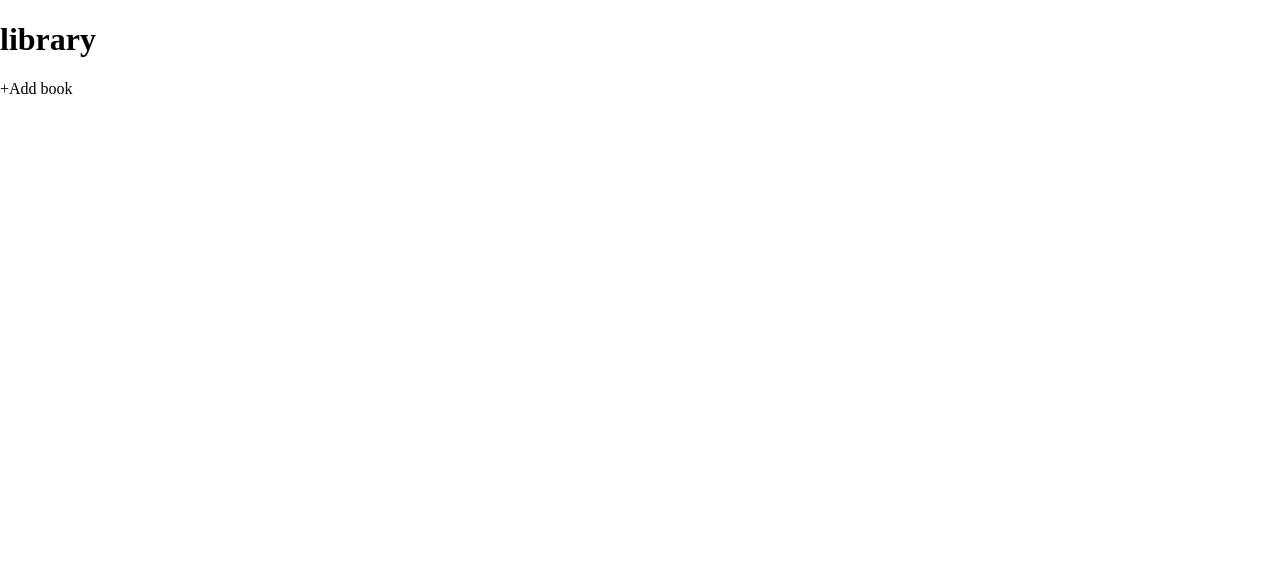
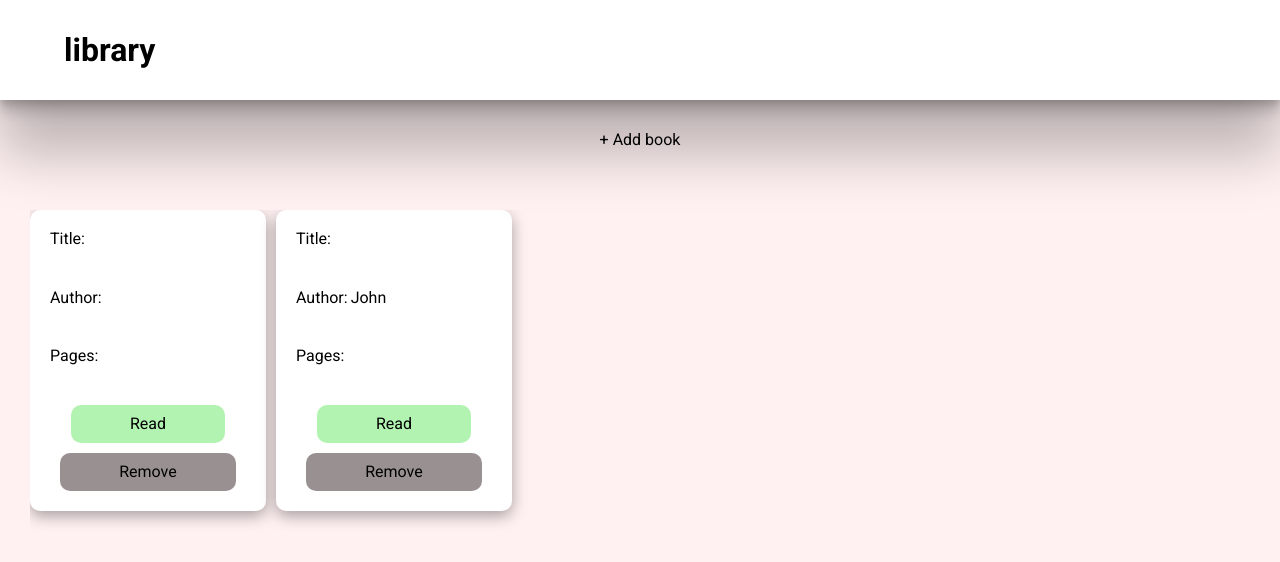
Before and after one commit to boris-pavel/odin-library, a plain HTML site: page index.html in a window 1280 px wide. Drawn offline with Linux system fonts and the light colour scheme.

Commit message:
Style page

```diff
--- a/css/style.css
+++ b/css/style.css
@@ -1,3 +1,91 @@
-.add-button::before {
-  content: "+";
+@import url("https://fonts.googleapis.com/css2?family=Roboto:wght@400;700&display=swap");
+
+* {
+  box-sizing: border-box;
+  font-family: "Roboto";
 }
+
+.container {
+  height: 100vh;
+  display: grid;
+  background-color: #fff1f2;
+  grid-template-areas:
+    "header"
+    "add-button"
+    "book-container";
+  grid-template-rows: min-content min-content 1fr;
+}
+
+.add-button {
+  grid-area: add-button;
+  height: 5rem;
+  display: flex;
+  align-items: center;
+  justify-content: center;
+}
+
+.button:hover {
+  background-color: rgba(153, 145, 145, .5);
+  padding: 1rem;
+  border-radius: 10px;
+  cursor: pointer;
+}
+
+.header {
+  grid-area: header;
+  background-color: white;
+  box-shadow: rgba(0, 0, 0, 0.25) 0px 54px 55px,
+    rgba(0, 0, 0, 0.12) 0px -12px 30px, rgba(0, 0, 0, 0.12) 0px 4px 6px,
+    rgba(0, 0, 0, 0.17) 0px 12px 13px, rgba(0, 0, 0, 0.09) 0px -3px 5px;
+}
+
+.header h1 {
+  padding: 0.8%;
+  padding-left: 5%;
+}
+
+.books-container {
+  grid-area: book-container;
+  display: grid;
+  gap: 10px;
+  grid-template-columns: repeat(auto-fill, minmax(200px, 1fr));
+  grid-template-rows: min-content;
+  overflow:auto;
+  margin: 30px;
+}
+
+.card {
+  background-color: #fff;
+  display: flex;
+  flex-direction: column;
+  justify-content: center;
+  border-radius: 10px;
+  box-shadow: rgba(0, 0, 0, 0.35) 0px 5px 15px;
+}
+
+.card > * {
+  padding: 10px;
+  margin: 10px;
+  display: flex;
+  gap: 3px;
+}
+
+.remove {
+    padding: 5% 30%;
+    background-color: #999191;
+    border-radius: 10px;
+}
+
+.read {
+    padding: 5% 30%;
+    background-color: rgba(0, 214, 0, 0.3);
+    border-radius: 10px;
+}
+
+.btns {
+    display: flex;
+    flex-direction: column;
+    align-items: center;
+    gap: 10px;
+    cursor: pointer;
+}
--- a/index.html
+++ b/index.html
@@ -1,20 +1,60 @@
 <!DOCTYPE html>
 <html lang="en">
   <head>
-    <meta charset="UTF-8">
-    <meta http-equiv="X-UA-Compatible" content="IE=edge">
-    <meta name="viewport" content="width=device-width, initial-scale=1.0">
+    <meta charset="UTF-8" />
+    <meta http-equiv="X-UA-Compatible" content="IE=edge" />
+    <meta name="viewport" content="width=device-width, initial-scale=1.0" />
     <title>Library</title>
-    <link rel="stylesheet" href="css/normalize.css">
-    <link rel="stylesheet" href="css/style.css">
+    <link rel="stylesheet" href="css/normalize.css" />
+    <link rel="stylesheet" href="css/style.css" />
     <script src="js/javascript.js" defer></script>
   </head>
   <body>
+    <div class="container">
       <div class="header">
         <h1>library</h1>
       </div>
-    <div class="add-button">Add book</div>
+      <div class="add-button">
+        <div class="button">+ Add book</div>
+      </div>
       <div class="books-container">
+        <div class="card">
+          <div class="title">
+            Title:
+            <div class="title-info"></div>
+          </div>
+          <div class="author">
+            Author:
+            <div class="author-info"></div>
+          </div>
+          <div class="pages">
+            Pages:
+            <div class="pages-info"></div>
+          </div>
+          <div class="btns">
+              <div class="read">Read</div>
+              <div class="remove">Remove</div>
+          </div>
+        </div>
+        <div class="card">
+            <div class="title">
+              Title:
+              <div class="title-info"></div>
+            </div>
+            <div class="author">
+              Author:
+              <div class="author-info"> John</div>
+            </div>
+            <div class="pages">
+              Pages:
+              <div class="pages-info"></div>
+            </div>
+            <div class="btns">
+                <div class="read">Read</div>
+                <div class="remove">Remove</div>
+            </div>
+          </div>
+      </div>
     </div>
   </body>
 </html>
```
Lines whose indentation alone changed are shown as unchanged.
